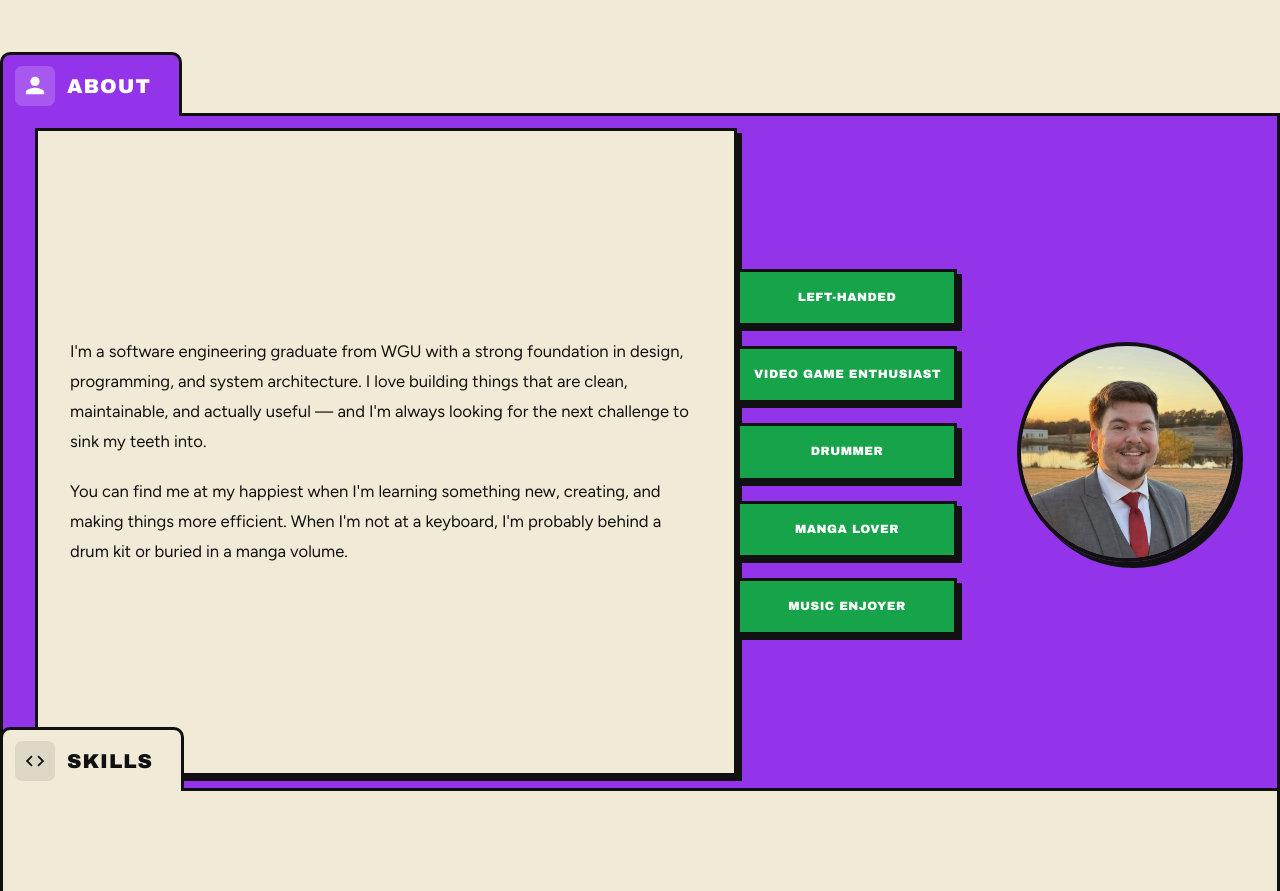
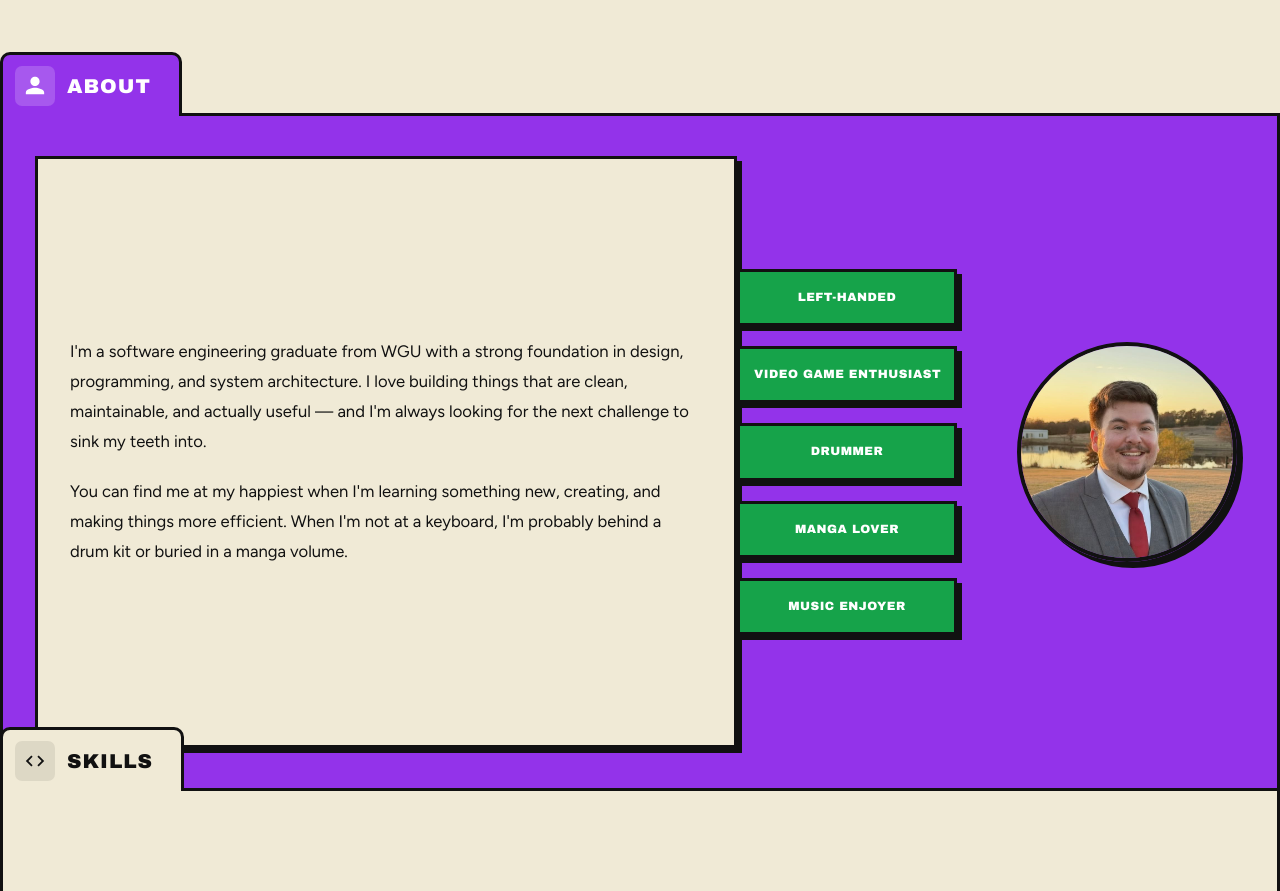
Before and after one commit to BenTheWin/PersonalSite, a plain HTML site: page index.html in a window 1280 px wide. Shown: the part 760-1651 px from the top of the page. Drawn offline with Linux system fonts and the light colour scheme.

Commit message:
About: bio card margin 40px vertical to reduce internal whitespace

```diff
--- a/style.css
+++ b/style.css
@@ -308,7 +308,7 @@ a     { color: inherit; text-decoration: none; }
 }
 
 .about__bio {
-  margin: var(--sp-sm) 0 var(--sp-sm) var(--sp-lg);
+  margin: 40px 0 40px var(--sp-lg);
   padding: var(--sp-md) var(--sp-lg);
   display: flex;
   flex-direction: column;
```
